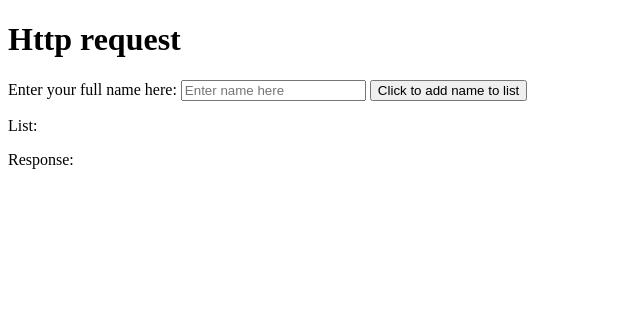
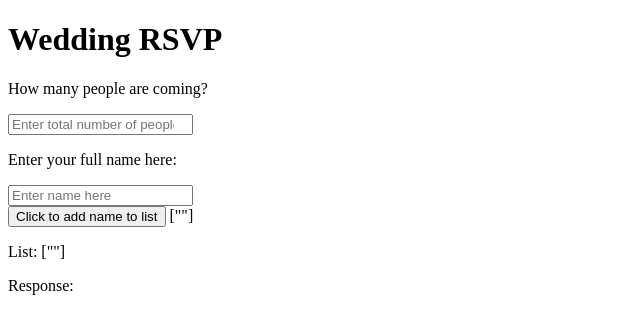
Before and after one commit to labmux/wedding-invites, a PHP site: page /indexx.html in a window 1280 px wide. Shown: the top 334 px of the page, without its empty margins (0-640 px from the left). Run offline with PHP 8.4, Linux system fonts and the light colour scheme; some libraries are stand-ins or nearby versions.

Commit message:
commit 4.0
user is now able to select number of people coming

```diff
--- a/PhpProject1/indexx.html
+++ b/PhpProject1/indexx.html
@@ -11,8 +11,11 @@ and open the template in the editor.
         var app = angular.module('myApp', []);
         app.controller('myController', function($scope, $http) {
             $scope.resp = "";
-            $scope.name = "";
+            $scope.name = [""];
+            $scope.list = [""];
             $scope.addName = function()
+            {
+                if($scope.name.length == $scope.number)
                 {
                     $http({
                         method: 'POST',
@@ -25,19 +28,41 @@ and open the template in the editor.
                         function error(response) {
                             $scope.resp = response.statusText;
                         });
+                }
+                else if($scope.name.length < $scope.number)
+                    document.body.innerHTML = "Error 101: <br> Not all fields have been initialized"
+                else
+                {
+                    document.body.innerHTML = "Error: 102  <br> Make sure unused submission area has been cleared";
+                }
              };
+            $scope.Num = function ()
+            {
+                return new Array($scope.number);
+
+            }
+
         });
         </script>
+        <h1>Wedding RSVP</h1>
      </head>
+
     <body>
+    <div ng-app="myApp" ng-controller="myController">
+        <p>How many people are coming?</p>
+        <input type="number"
+               placeholder="Enter total number of people coming"
+               ng-model="number">
 
-    <div ng-app="myApp" ng-controller="myController">
-        <h1>Http request</h1>
-        Enter your full name here:
+        <div ng-repeat="x in Num() track by $index">
+            <p>Enter your full name here:</p>
             <input type="text"
                    placeholder="Enter name here"
-               ng-model="name">
-        <button ng-click="addName()" >Click to add name to list</button>
+                   ng-model="name[$index]">
+        </div>
+        <button ng-click="addName()" ng-if="name.length" >Click to add name to list</button>
+        {{name}}
+    <!-- Tests for dev -->
         <p> List: {{list}}</p>
         <p>Response: {{resp}}</p>
 
--- a/PhpProject1/testing.php
+++ b/PhpProject1/testing.php
@@ -8,4 +8,6 @@ $str = $list . "\r\n";
 fwrite($myfile, $str);
 fclose($myfile);
 
+
+
 ?>
```
Also changed, not shown: 1 other file. Lines whose indentation alone changed are shown as unchanged.
